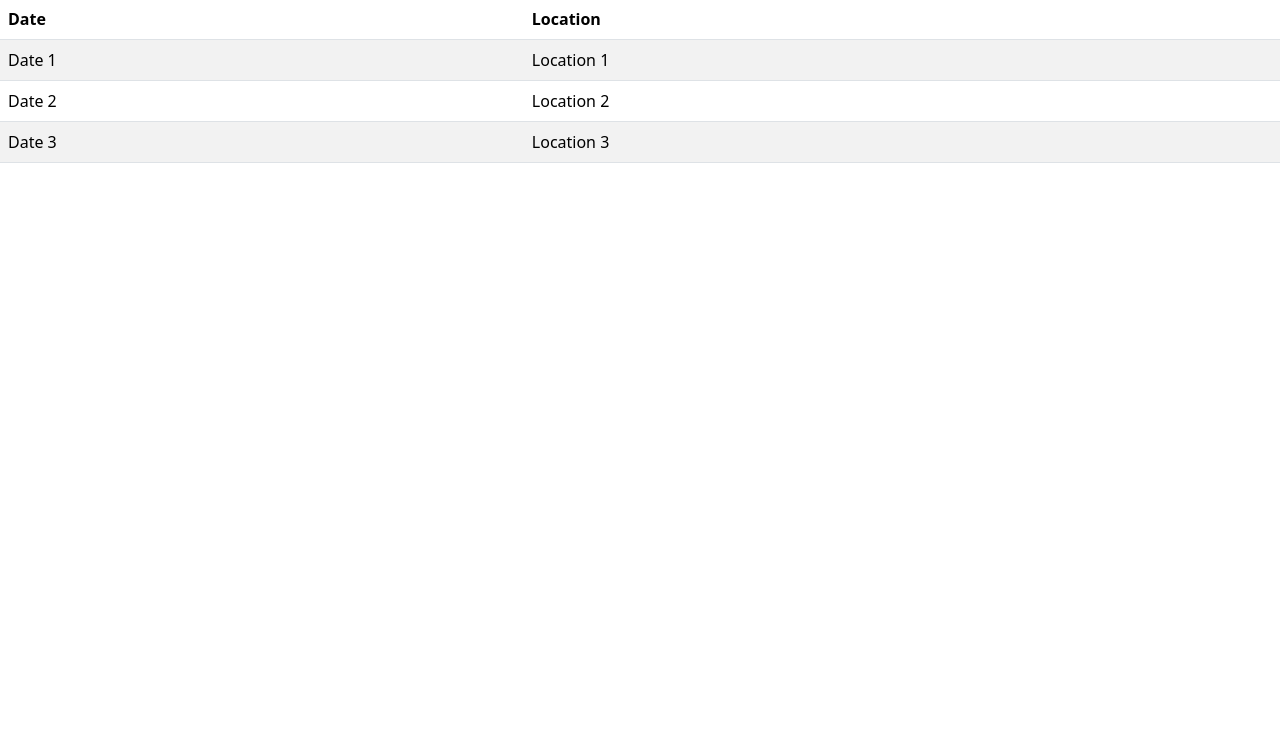
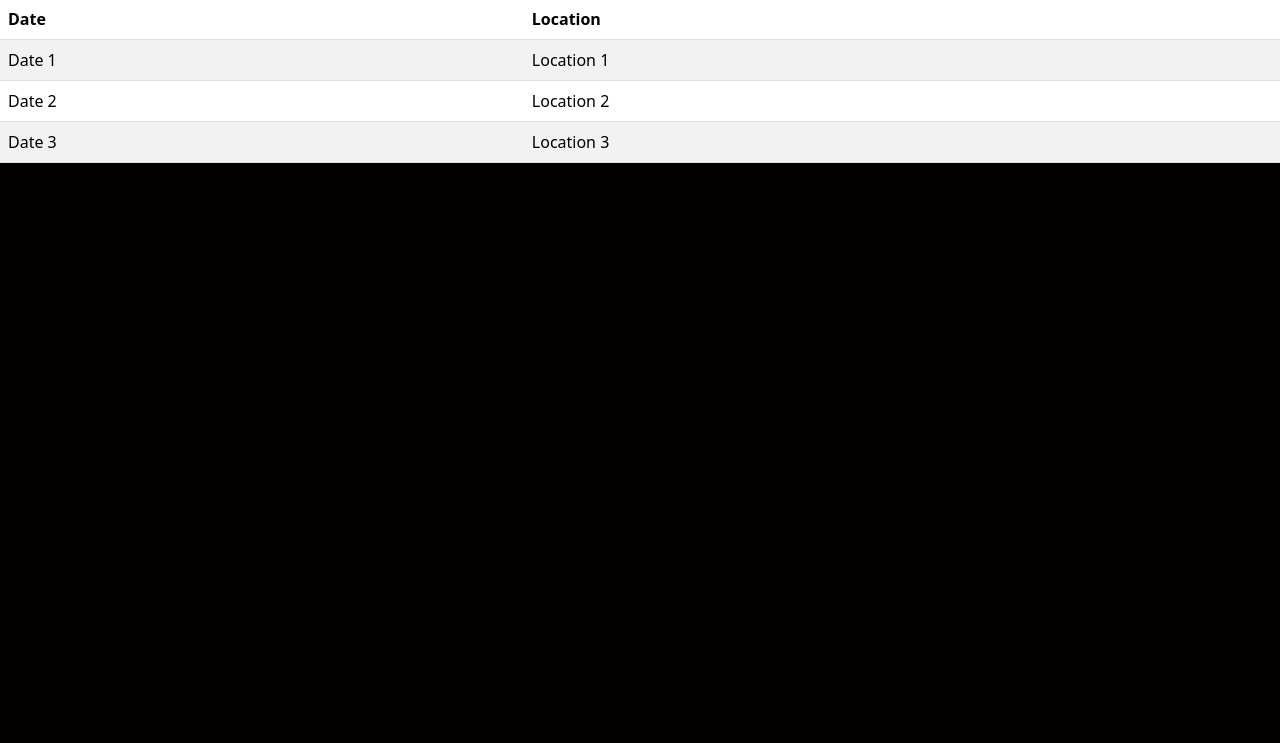
Before and after one commit to ari-landry7/Phantum-Sun, a website: page schedule.html in a window 1280 px wide. Shown: the part 57-800 px from the top of the page. Drawn offline with nearby package versions, Linux system fonts and the light colour scheme.

Commit message:
Update schedule.html
Typo

```diff
--- a/schedule.html
+++ b/schedule.html
@@ -4,7 +4,7 @@
     <meta charset="UTF-8">
     <meta name="viewport" content="width=device-width, initial-scale=1.0">
     <link href="https://cdn.jsdelivr.net/npm/bootstrap@5.3.3/dist/css/bootstrap.min.css" rel="stylesheet" integrity="sha384-QWTKZyjpPEjISv5WaRU9OFeRpok6YctnYmDr5pNlyT2bRjXh0JMhjY6hW+ALEwIH" crossorigin="anonymous">
-    <link rel="stylesheet" href="style css">
+    <link rel="stylesheet" href="style.css">
     <title>Phantum Sun</title>
 </head>
 <body class="black">
```
